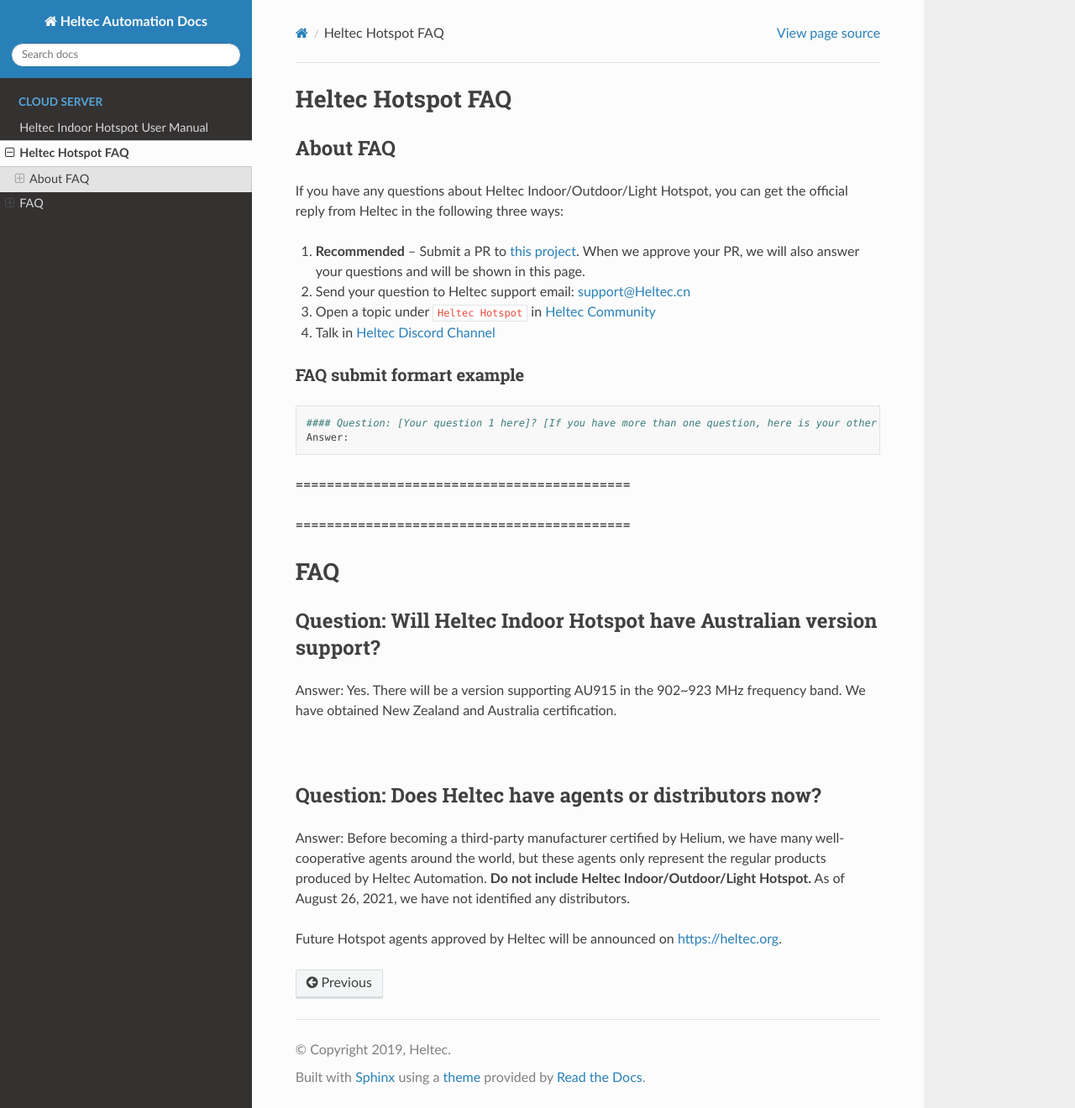
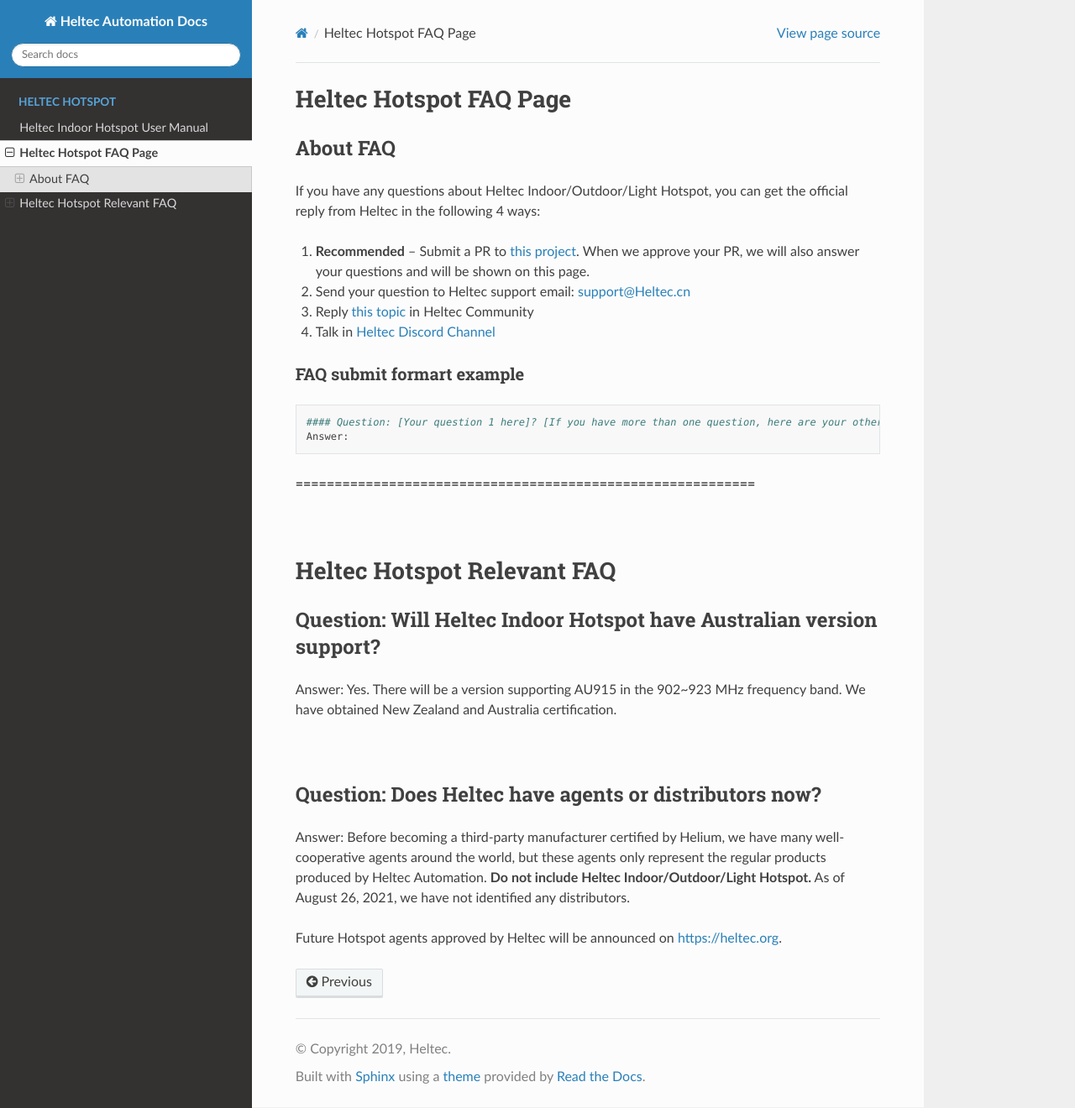
Before and after one commit to HelTecAutomation/Heltec-Hotspot-Docs, a Sphinx documentation site: the page built from en/source/hotspot_faq.md, in a window 1280 px wide and 1320 px high. Shown: the whole window at 84% size. Built offline with Sphinx 7.4.7 and the Read the Docs theme 2.0.0, drawn with Linux system fonts in a browser that asks for light colours.

````diff
--- a/en/source/hotspot_faq.md
+++ b/en/source/hotspot_faq.md
@@ -1,26 +1,26 @@
-# Heltec Hotspot FAQ
+# Heltec Hotspot FAQ Page
 
 ## About FAQ
 
-If you have any questions about Heltec Indoor/Outdoor/Light Hotspot, you can get the official reply from Heltec in the following three ways:
+If you have any questions about Heltec Indoor/Outdoor/Light Hotspot, you can get the official reply from Heltec in the following 4 ways:
 
-1. **Recommended** -- Submit a PR to [this project](https://github.com/HelTecAutomation/Heltec-Hotspot-Docs). When we approve your PR, we will also answer your questions and will be shown in this page.
+1. **Recommended** -- Submit a PR to [this project](https://github.com/HelTecAutomation/Heltec-Hotspot-Docs). When we approve your PR, we will also answer your questions and will be shown on this page.
 2. Send your question to Heltec support email: [support@Heltec.cn](mailto:support@Heltec.cn)
-3. Open a topic under `Heltec Hotspot` in [Heltec Community](http://community.heltec.cn/)
+3. Reply [this topic](http://community.heltec.cn/t/heltec-indoor-outdoor-light-hotspot-faq-submit/5799) in Heltec Community
 4. Talk in [Heltec Discord Channel](https://discord.gg/Pt85TrZfxZ)
 
 ### FAQ submit formart example
 
 ```
-#### Question: [Your question 1 here]? [If you have more than one question, here is your other questions]?
+#### Question: [Your question 1 here]? [If you have more than one question, here are your other questions]?
 Answer:
 ```
 
-**===========================================**
+**===========================================================**
 
-**===========================================**
+&nbsp;
 
-# FAQ
+# Heltec Hotspot Relevant FAQ
 
 #### Question: Will Heltec Indoor Hotspot have Australian version support?
 
````
Also changed, not shown: en/source/index.rst (+4 -4 lines).
